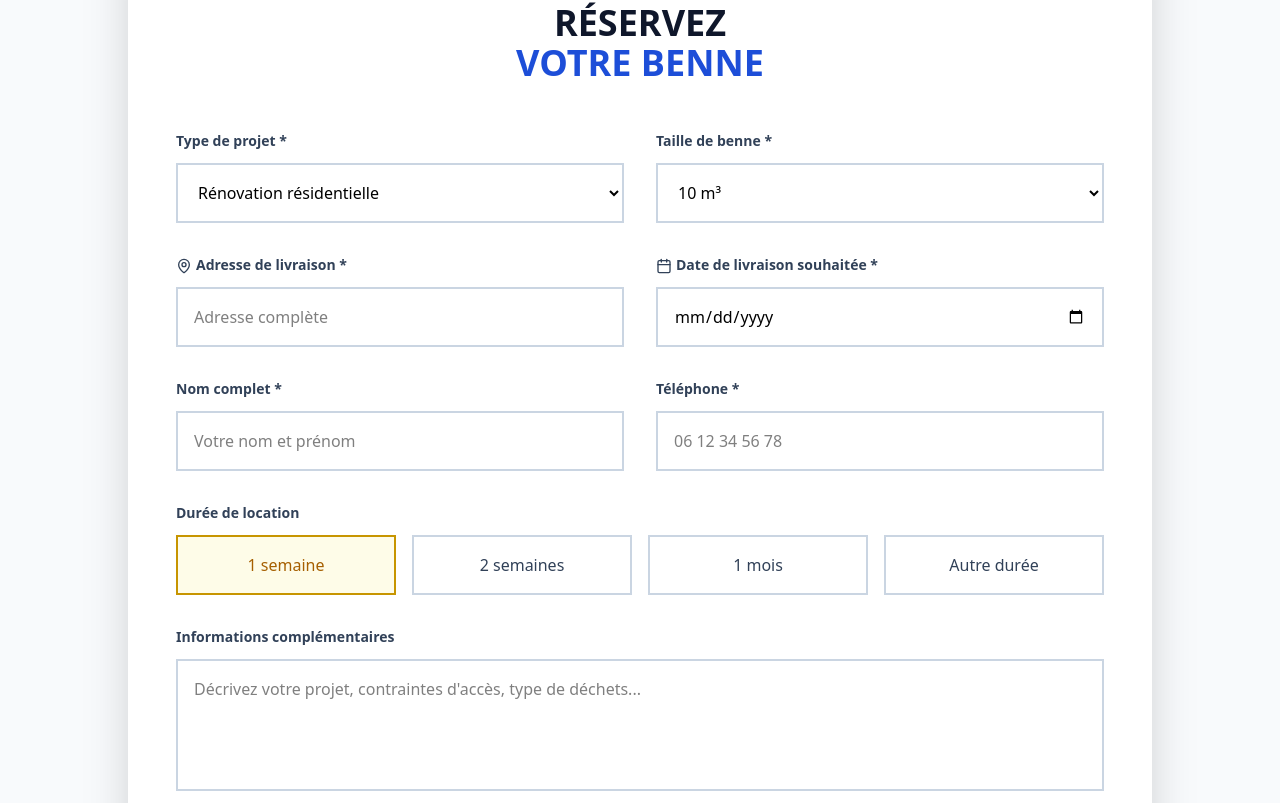
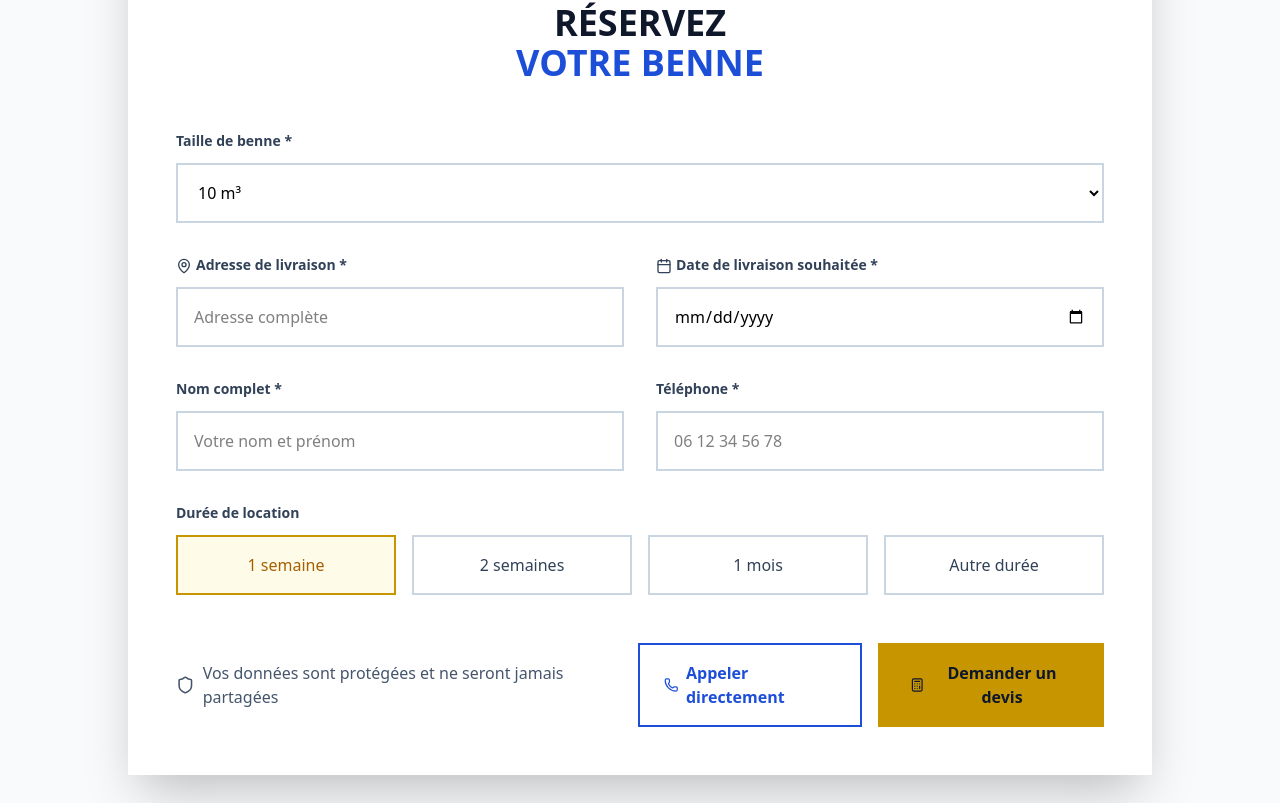
Before and after one commit to mariosrb/btp, a React (Vite) app: page /location in a window 1280 px wide. Shown: the part 1937-2740 px from the top of the page. Built offline with nearby package versions, Linux system fonts and the light colour scheme.

Commit message:
feat: Implement contact form in Location page with validation and submission handling; enhance user experience with feedback messages.

```diff
--- a/src/pages/Location/Location.jsx
+++ b/src/pages/Location/Location.jsx
@@ -1,5 +1,6 @@
 import React, { useEffect, useState } from 'react';
 import { useLocation } from 'react-router-dom';
+import { submitContactForm } from '../../services/contactService';
 import {
   Truck,
   Shield,
@@ -14,6 +15,52 @@ const Location = () => {
   const location = useLocation();
   const [selectedSize, setSelectedSize] = useState('10m3');
   const [selectedDuration, setSelectedDuration] = useState('1-week');
+  const [formData, setFormData] = useState({
+    address: '',
+    date: '',
+    name: '',
+    phone: '',
+  });
+  const [isSubmitting, setIsSubmitting] = useState(false);
+  const [submitStatus, setSubmitStatus] = useState(null); // 'success' | 'error' | null
+
+  const handleInputChange = (e) => {
+    const { name, value } = e.target;
+    setFormData((prev) => ({
+      ...prev,
+      [name]: value,
+    }));
+  };
+
+  const handleSubmit = async (e) => {
+    e.preventDefault();
+    setIsSubmitting(true);
+    setSubmitStatus(null);
+
+    try {
+      await submitContactForm({
+        type: 'skip_hire',
+        data: {
+          size: selectedSize,
+          duration: selectedDuration,
+          ...formData,
+        },
+      });
+      setSubmitStatus('success');
+      // Reset form
+      setFormData({
+        address: '',
+        date: '',
+        name: '',
+        phone: '',
+      });
+    } catch (error) {
+      console.error(error);
+      setSubmitStatus('error');
+    } finally {
+      setIsSubmitting(false);
+    }
+  };
 
   const benneTypes = [
     {
@@ -258,22 +305,8 @@ const Location = () => {
               </h3>
             </div>
 
-            <div className="grid grid-cols-1 md:grid-cols-2 gap-8">
-              <div>
-                <label className="block text-sm font-bold text-slate-700 mb-3">
-                  Type de projet *
-                </label>
-                <select className="w-full p-4 border-2 border-slate-300 bg-white focus:border-blue-600 focus:outline-none transition-colors font-medium">
-                  <option>Rénovation résidentielle</option>
-                  <option>Construction neuve</option>
-                  <option>Démolition</option>
-                  <option>Débarras</option>
-                  <option>Travaux de jardinage</option>
-                  <option>Autre</option>
-                </select>
-              </div>
-
-              <div>
+            <form onSubmit={handleSubmit} className="grid grid-cols-1 md:grid-cols-2 gap-8">
+              <div className="md:col-span-2">
                 <label className="block text-sm font-bold text-slate-700 mb-3">
                   Taille de benne *
                 </label>
@@ -290,6 +323,8 @@ const Location = () => {
                 </select>
               </div>
 
+
+
               <div>
                 <label className="block text-sm font-bold text-slate-700 mb-3">
                   <MapPin className="w-4 h-4 inline mr-1" />
@@ -297,6 +332,10 @@ const Location = () => {
                 </label>
                 <input
                   type="text"
+                  name="address"
+                  value={formData.address}
+                  onChange={handleInputChange}
+                  required
                   placeholder="Adresse complète"
                   className="w-full p-4 border-2 border-slate-300 bg-white focus:border-blue-600 focus:outline-none transition-colors font-medium"
                 />
@@ -309,6 +348,10 @@ const Location = () => {
                 </label>
                 <input
                   type="date"
+                  name="date"
+                  value={formData.date}
+                  onChange={handleInputChange}
+                  required
                   className="w-full p-4 border-2 border-slate-300 bg-white focus:border-blue-600 focus:outline-none transition-colors font-medium"
                 />
               </div>
@@ -319,6 +362,10 @@ const Location = () => {
                 </label>
                 <input
                   type="text"
+                  name="name"
+                  value={formData.name}
+                  onChange={handleInputChange}
+                  required
                   placeholder="Votre nom et prénom"
                   className="w-full p-4 border-2 border-slate-300 bg-white focus:border-blue-600 focus:outline-none transition-colors font-medium"
                 />
@@ -330,6 +377,10 @@ const Location = () => {
                 </label>
                 <input
                   type="tel"
+                  name="phone"
+                  value={formData.phone}
+                  onChange={handleInputChange}
+                  required
                   placeholder="06 12 34 56 78"
                   className="w-full p-4 border-2 border-slate-300 bg-white focus:border-blue-600 focus:outline-none transition-colors font-medium"
                 />
@@ -359,17 +410,8 @@ const Location = () => {
                 </div>
               </div>
 
-              <div className="md:col-span-2">
-                <label className="block text-sm font-bold text-slate-700 mb-3">
-                  Informations complémentaires
-                </label>
-                <textarea
-                  rows="4"
-                  placeholder="Décrivez votre projet, contraintes d'accès, type de déchets..."
-                  className="w-full p-4 border-2 border-slate-300 bg-white focus:border-blue-600 focus:outline-none transition-colors resize-none font-medium"
-                />
-              </div>
-            </div>
+
+            </form>
 
             <div className="flex flex-col md:flex-row items-center justify-between mt-12 gap-6">
               <div className="flex items-center text-slate-600">
@@ -377,16 +419,38 @@ const Location = () => {
                 Vos données sont protégées et ne seront jamais partagées
               </div>
               <div className="flex gap-4">
-                <button className="flex items-center px-6 py-4 border-2 border-blue-600 text-blue-600 font-bold hover:bg-blue-50 transition-colors">
+                <a href="tel:0762205219" className="flex items-center px-6 py-4 border-2 border-blue-600 text-blue-600 font-bold hover:bg-blue-50 transition-colors">
                   <Phone className="w-4 h-4 mr-2" />
                   Appeler directement
-                </button>
-                <button className="flex items-center px-8 py-4 bg-yellow-500 text-slate-900 font-bold hover:bg-yellow-400 transition-colors">
-                  <Calculator className="w-4 h-4 mr-2" />
-                  Demander un devis
+                </a>
+                <button
+                  onClick={handleSubmit}
+                  disabled={isSubmitting}
+                  className="flex items-center px-8 py-4 bg-yellow-500 text-slate-900 font-bold hover:bg-yellow-400 transition-colors disabled:opacity-50 disabled:cursor-not-allowed"
+                >
+                  {isSubmitting ? (
+                    'Envoi en cours...'
+                  ) : (
+                    <>
+                      <Calculator className="w-4 h-4 mr-2" />
+                      Demander un devis
+                    </>
+                  )}
                 </button>
               </div>
             </div>
+
+            {submitStatus === 'success' && (
+              <div className="mt-6 p-4 bg-green-100 text-green-700 rounded-lg text-center font-bold">
+                Votre demande a bien été envoyée ! Nous vous recontacterons très rapidement.
+              </div>
+            )}
+
+            {submitStatus === 'error' && (
+              <div className="mt-6 p-4 bg-red-100 text-red-700 rounded-lg text-center font-bold">
+                Une erreur est survenue. Veuillez réessayer ou nous appeler directement.
+              </div>
+            )}
           </div>
 
           <div className="grid grid-cols-1 lg:grid-cols-3 gap-0 overflow-hidden shadow-2xl">
```
